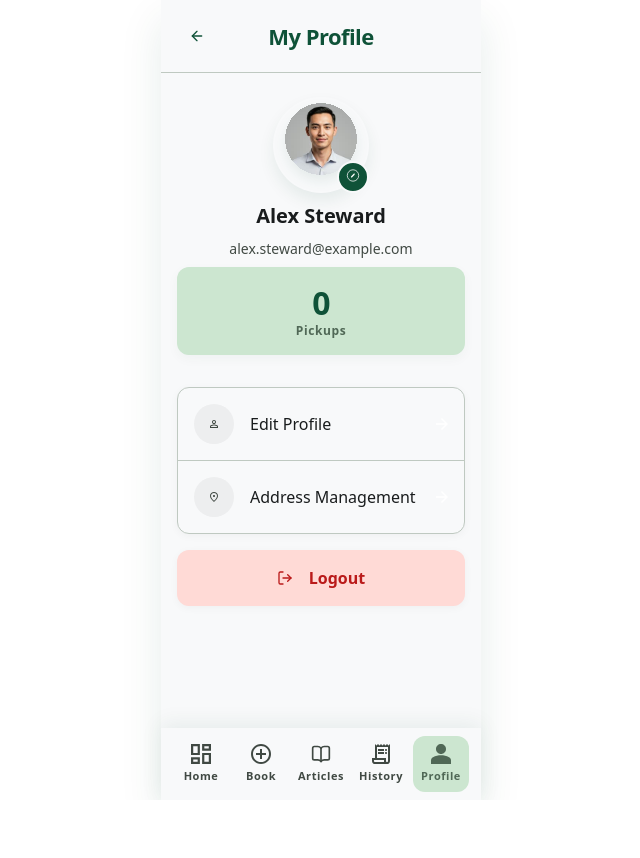
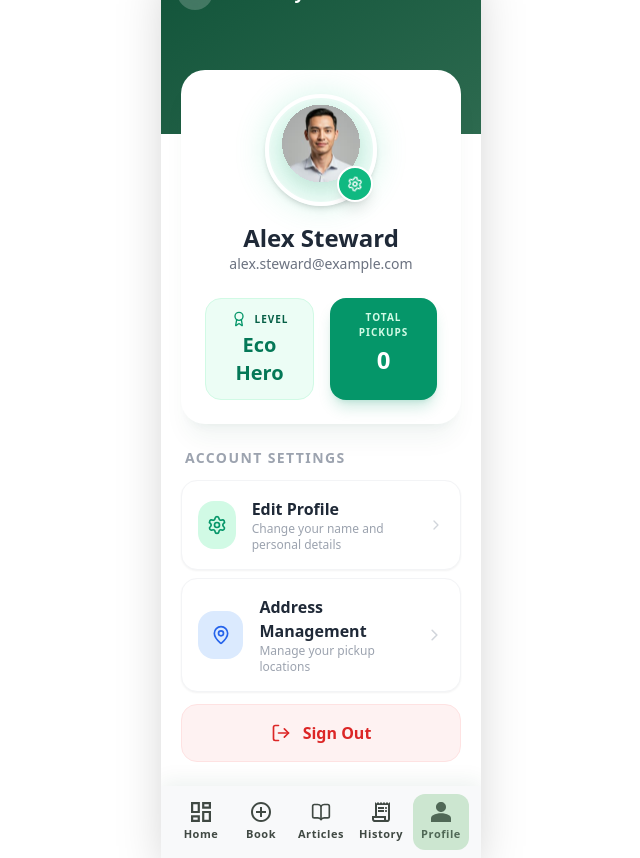
Before and after one commit to DaffaAhmadSM/Trash.i, a React (Vite) app: page /profile in a window 1280 px wide. Shown: the whole page, without its empty margins (319-959 px from the left). Before the commit the page ends 800 px from the top, so only its background shows below. Built offline with nearby package versions, Linux system fonts and the light colour scheme.

Commit message:
Menambahkan animasi pd ProfilePage

```diff
--- a/src/components/ProfilePage.tsx
+++ b/src/components/ProfilePage.tsx
@@ -1,5 +1,5 @@
 import { useNavigate } from "react-router-dom";
-import { ArrowLeft, LogOut } from "lucide-react";
+import { ArrowLeft, LogOut, Settings, MapPin, ChevronRight, Award } from "lucide-react";
 import { useProfile } from "../context/ProfileContext";
 import { useHistory } from "../context/HistoryContext";
 import BottomNavBar from "./BottomNavBar";
@@ -7,13 +7,17 @@ import BottomNavBar from "./BottomNavBar";
 const settingsItems = [
     {
         label: "Edit Profile",
-        icon: "/src/assets/settings_icon_edit.svg",
+        subLabel: "Change your name and personal details",
+        icon: <Settings className="w-5 h-5 text-emerald-600" />,
         action: "/edit-profile",
+        color: "bg-emerald-100"
     },
     {
         label: "Address Management",
-        icon: "/src/assets/settings_icon_address.svg",
+        subLabel: "Manage your pickup locations",
+        icon: <MapPin className="w-5 h-5 text-blue-600" />,
         action: "/manage-addresses",
+        color: "bg-blue-100"
     },
 ];
 
@@ -27,112 +31,110 @@ export default function ProfilePage() {
     ).length;
 
     return (
-        <div className="min-h-screen bg-[#EDEEEF]">
-            <div className="min-h-screen bg-[#F8F9FA] shadow-[0_20px_40px_rgba(15,82,56,0.1)] relative flex flex-col">
-                {/* Header */}
-                <header className="flex items-center justify-between px-4 py-4 border-b border-[#BFC9C1]">
-                    <button
-                        type="button"
-                        onClick={() => navigate(-1)}
-                        className="w-10 h-10 rounded-full flex items-center justify-center hover:bg-[#EDEEEF]"
-                        aria-label="Go back"
-                    >
-                        <ArrowLeft className="w-4 h-4 text-[#0F5238]" />
-                    </button>
-                    <h1 className="text-[22px] font-bold tracking-[-0.025em] text-[#0F5238]">
-                        My Profile
-                    </h1>
-                    <div className="w-10" />
+        <div className="min-h-screen bg-[#F0F2F5] flex justify-center">
+            <div className="w-full max-w-md bg-white min-h-screen shadow-2xl relative flex flex-col overflow-hidden animate-in fade-in duration-500">
+
+                {/* Header dengan Gradient Background */}
+                <header className="relative h-48 bg-gradient-to-br from-[#0F5238] to-[#2D6A4F] px-4 pt-8 text-white">
+                    <div className="flex items-center justify-between">
+                        <button
+                            onClick={() => navigate(-1)}
+                            className="p-2 rounded-full bg-white/20 backdrop-blur-md hover:bg-white/30 active:scale-90 transition-all"
+                        >
+                            <ArrowLeft className="w-5 h-5" />
+                        </button>
+                        <h1 className="text-lg font-bold tracking-tight">My Profile</h1>
+                        <div className="w-9" />
+                    </div>
                 </header>
 
-                {/* Main Content */}
-                <main className="flex-1 overflow-y-auto px-4 pt-6 pb-[92px] space-y-8">
-                    {/* Profile Info */}
-                    <section className="flex flex-col items-center text-center space-y-2">
-                        <div className="relative w-24 h-24">
+                {/* Profile Card (Floating Effect) */}
+                <main className="flex-1 px-5 -mt-16 z-10 space-y-6">
+                    <section className="bg-white rounded-3xl p-6 shadow-xl shadow-emerald-900/5 flex flex-col items-center text-center animate-in slide-in-from-bottom-8 duration-700 ease-out">
+                        <div className="relative group">
+                            <div className="absolute inset-0 bg-emerald-400 rounded-full blur-lg opacity-20 group-hover:opacity-40 transition-opacity"></div>
                             <img
                                 src="/src/assets/profile_picture.svg"
                                 alt="Profile"
-                                className="w-24 h-24 rounded-full shadow-[0_8px_16px_rgba(15,82,56,0.08)] object-cover"
+                                className="relative w-28 h-28 rounded-full border-4 border-white shadow-md object-cover transform transition-transform group-hover:scale-105"
                             />
                             <button
-                                type="button"
                                 onClick={() => navigate("/edit-profile")}
-                                className="absolute bottom-0 right-0 w-8 h-8 rounded-full bg-[#0F5238] border-2 border-[#F8F9FA] flex items-center justify-center"
-                                aria-label="Edit profile"
+                                className="absolute bottom-1 right-1 bg-emerald-500 p-2 rounded-full border-2 border-white text-white shadow-lg hover:bg-emerald-600 active:scale-90 transition-all"
                             >
-                                <img
-                                    src="/src/assets/edit_profile_btn.svg"
-                                    alt="Edit"
-                                    className="w-4 h-4"
-                                />
+                                <Settings className="w-4 h-4 animate-spin-slow" />
                             </button>
                         </div>
-                        <h2 className="text-[20px] font-semibold text-[#191C1D]">
-                            {profile.fullName}
-                        </h2>
-                        <p className="text-sm text-[#404943]">
-                            {profile.email}
-                        </p>
 
-                        {/* Stats Banner */}
-                        <div className="w-full bg-[#CCE6D0] rounded-xl p-4 shadow-[0_4px_12px_rgba(15,82,56,0.04)] flex mt-4">
-                            <div className="flex-1 flex flex-col items-center">
-                                <p className="text-[32px] font-bold leading-10 tracking-[-0.02em] text-[#0F5238]">
-                                    {completedPickups}
-                                </p>
-                                <p className="text-xs font-semibold tracking-[0.05em] text-[#506856]">
-                                    Pickups
-                                </p>
+                        <div className="mt-4">
+                            <h2 className="text-2xl font-bold text-gray-800">{profile.fullName}</h2>
+                            <p className="text-gray-500 text-sm font-medium">{profile.email}</p>
+                        </div>
+
+                        {/* Badges/Stats dengan Animasi Pulse Lembut */}
+                        <div className="flex gap-4 mt-6 w-full">
+                            <div className="flex-1 bg-emerald-50 rounded-2xl p-3 border border-emerald-100 hover:bg-emerald-100 transition-colors">
+                                <div className="flex items-center justify-center gap-2 mb-1">
+                                    <Award className="w-4 h-4 text-emerald-600" />
+                                    <span className="text-[10px] font-bold text-emerald-800 uppercase tracking-widest">Level</span>
+                                </div>
+                                <p className="text-xl font-black text-emerald-700">Eco Hero</p>
+                            </div>
+                            <div className="flex-1 bg-emerald-600 rounded-2xl p-3 shadow-lg shadow-emerald-600/20">
+                                <p className="text-[10px] font-bold text-emerald-100 uppercase tracking-widest mb-1">Total Pickups</p>
+                                <p className="text-2xl font-black text-white">{completedPickups}</p>
                             </div>
                         </div>
                     </section>
 
-                    {/* Settings List */}
-                    <section className="space-y-4">
-                        <div className="bg-[#F8F9FA] border border-[#BFC9C1] rounded-xl shadow-[0_2px_8px_rgba(0,0,0,0.04)] divide-y divide-[#BFC9C1]">
-                            {settingsItems.map((item) => (
+                    {/* Menu List dengan Efek Friendly */}
+                    <section className="space-y-3 animate-in slide-in-from-bottom-12 duration-1000 delay-150 fill-mode-both">
+                        <h3 className="px-1 text-sm font-bold text-gray-400 uppercase tracking-widest">Account Settings</h3>
+                        <div className="space-y-2">
+                            {settingsItems.map((item, idx) => (
                                 <button
-                                    key={item.label}
-                                    type="button"
-                                    onClick={() =>
-                                        item.action && navigate(item.action)
-                                    }
-                                    className="w-full flex items-center justify-between p-4"
+                                    key={idx}
+                                    onClick={() => navigate(item.action)}
+                                    className="w-full flex items-center justify-between p-4 bg-white border border-gray-100 rounded-2xl hover:border-emerald-200 hover:bg-emerald-50/30 active:scale-[0.98] transition-all group shadow-sm"
                                 >
                                     <div className="flex items-center gap-4">
-                                        <div className="w-10 h-10 rounded-full bg-[#EDEEEF] flex items-center justify-center">
-                                            <img
-                                                src={item.icon}
-                                                alt=""
-                                                className="w-5 h-5"
-                                            />
+                                        <div className={`w-12 h-12 ${item.color} rounded-2xl flex items-center justify-center group-hover:scale-110 transition-transform`}>
+                                            {item.icon}
                                         </div>
-                                        <span className="text-base text-[#191C1D]">
-                                            {item.label}
-                                        </span>
+                                        <div className="text-left">
+                                            <p className="text-base font-bold text-gray-800">{item.label}</p>
+                                            <p className="text-xs text-gray-400">{item.subLabel}</p>
+                                        </div>
                                     </div>
-                                    <img
-                                        src="/src/assets/arrow_forward.svg"
-                                        alt=""
-                                        className="w-3 h-3"
-                                    />
+                                    <ChevronRight className="w-5 h-5 text-gray-300 group-hover:text-emerald-500 group-hover:translate-x-1 transition-all" />
                                 </button>
                             ))}
                         </div>
 
+                        {/* Logout Button dengan warna Red Soft */}
                         <button
-                            type="button"
-                            className="w-full flex items-center justify-center gap-4 bg-[#FFDAD6] text-[#BA1A1A] font-semibold text-base py-4 rounded-xl shadow-[0_2px_8px_rgba(0,0,0,0.04)]"
+                            className="w-full mt-6 flex items-center justify-center gap-3 bg-red-50 text-red-600 font-bold py-4 rounded-2xl border border-red-100 hover:bg-red-100 active:scale-95 transition-all"
                         >
-                            <LogOut className="w-4 h-4" />
-                            Logout
+                            <LogOut className="w-5 h-5" />
+                            Sign Out
                         </button>
                     </section>
                 </main>
 
+                <div className="h-24"></div> {/* Spacer for nav */}
                 <BottomNavBar activeTab="profile" />
             </div>
+
+            {/* CSS Custom untuk animasi yang tidak ada default di Tailwind standar */}
+            <style>{`
+                @keyframes spin-slow {
+                    from { transform: rotate(0deg); }
+                    to { transform: rotate(360deg); }
+                }
+                .animate-spin-slow {
+                    animation: spin-slow 8s linear infinite;
+                }
+            `}</style>
         </div>
     );
 }
```
Also changed, not shown: 1 other file (tests, documents, lock files or other folders).
